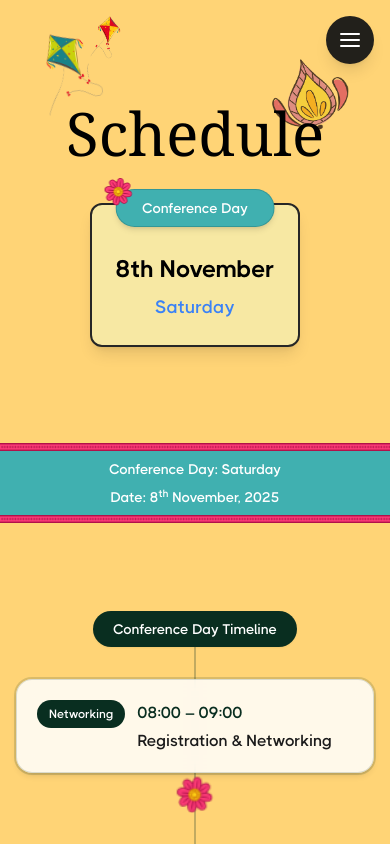
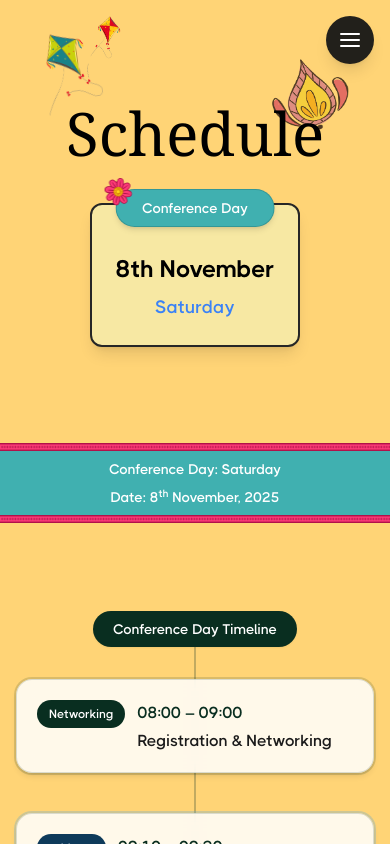
Before and after one commit to djangoindia/indjangoday2025, a Next.js app: page /schedule in a window 390 px wide. Shown: the top 844 px of the page. Built offline with nearby package versions, Linux system fonts and the light colour scheme.

Commit message:
removed flower-bullet from the mobile view

```diff
--- a/src/app/components/SchedulePage.tsx
+++ b/src/app/components/SchedulePage.tsx
@@ -195,7 +195,7 @@ const SchedulePage = () => {
                                         </div>
 
                                         {/* center marker */}
-                                        <div className="relative flex justify-center items-center my-2 md:my-0">
+                                        <div className="relative hidden md:flex justify-center items-center my-2 md:my-0">
                                             <div className="z-10 w-9 h-9 -mt-1">
                                                 <Image src="/images/flower-bullets.png" alt="marker" width={36} height={36} className="w-9 h-9" />
                                             </div>
```
